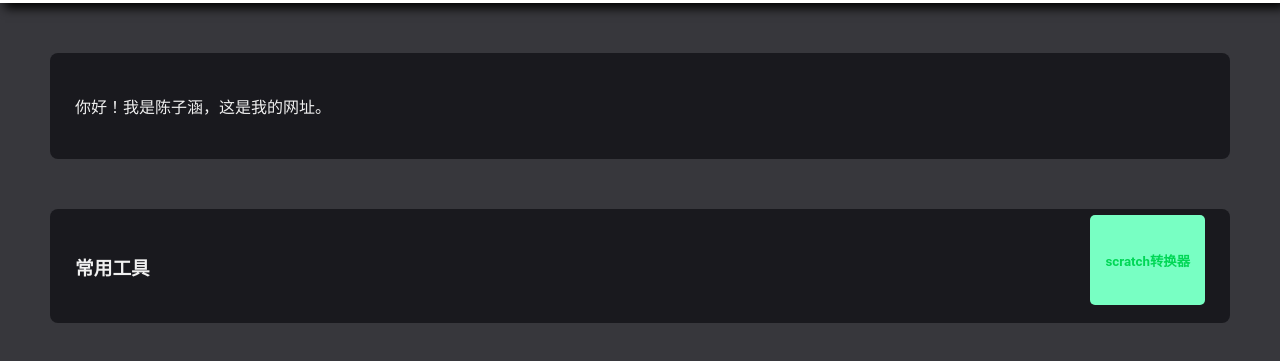
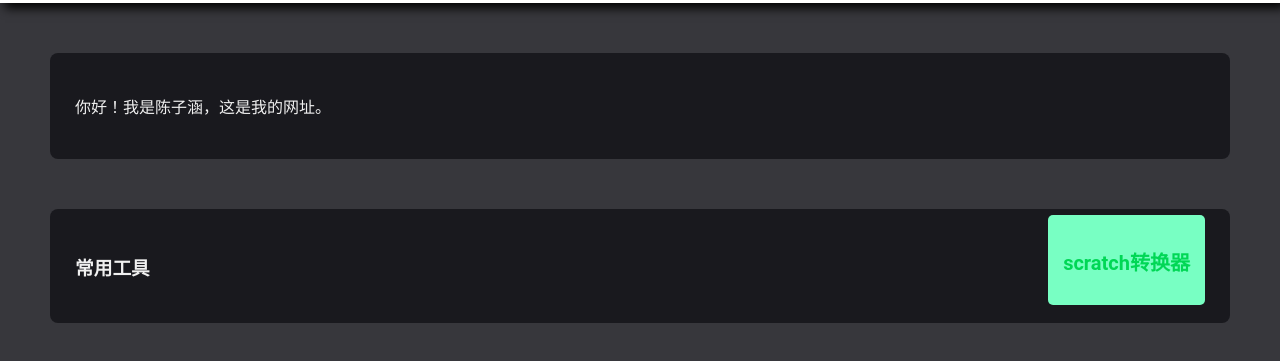
Before and after one commit to chenzihan-suzhou/chenzihan-suzhou.github.io, a plain HTML site: page home.html in a window 1280 px wide. Shown: the part 73-434 px from the top of the page. Drawn offline with Linux system fonts and the light colour scheme.

Commit message:
Add files via upload

```diff
--- a/home.html
+++ b/home.html
@@ -15,7 +15,7 @@
 </div>
 <div class="mainarea">
 <h3>常用工具</h3>
-<button class="htmlify" id="other-htmlify-btn"><a href='https://chenzihan-suzhou.github.io/scratch.html'><h4>scratch转换器</h4></a></button>
+<button class="htmlify" id="other-htmlify-btn"><a href='https://chenzihan-suzhou.github.io/scratch.html'><h2>scratch转换器</h2></a></button>
 </div>
 </body>
 </html>
```
